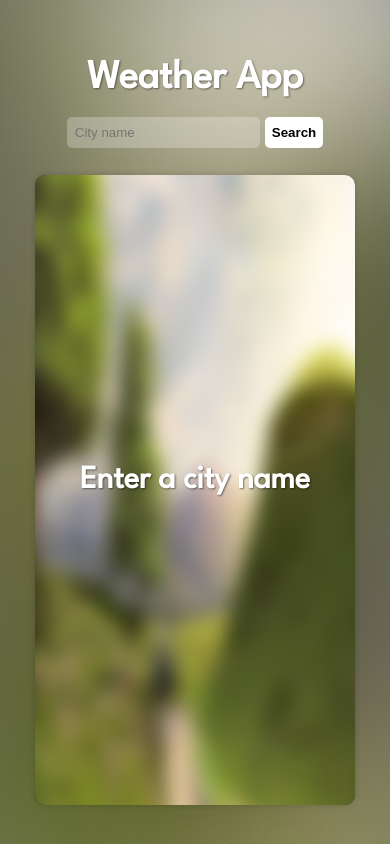
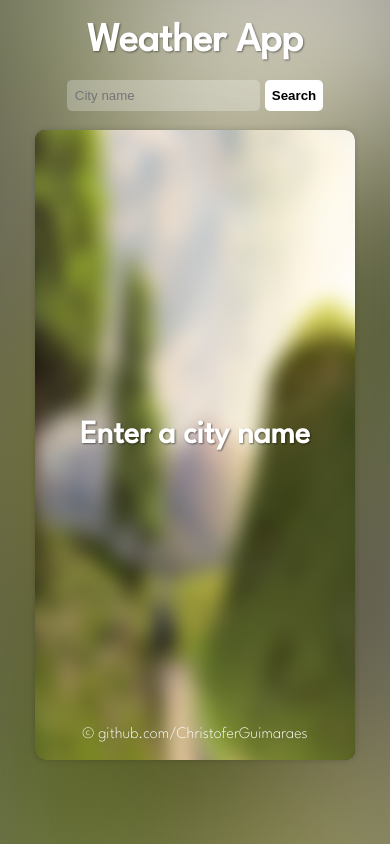
Before and after one commit to ChristoferGuimaraes/previsao-do-tempo, a React (Vite) app: page / in a window 390 px wide. Built offline with nearby package versions, Linux system fonts and the light colour scheme.

Commit message:
refactoring css

```diff
--- a/src/assets/styles/App.css
+++ b/src/assets/styles/App.css
@@ -48,7 +48,7 @@ footer {
 .title-input-btn-container {
   display: flex;
   justify-content: center;
-  margin-top: 123px;
+  margin-top: 20px;
   width: 100%;
   text-align: center;
 }
@@ -68,7 +68,6 @@ footer {
   left: 50%;
   text-align: center;
   border-radius: 10px;
-  margin-top: 50px;
   color: #fff;
   text-shadow: 1px 1px 2px rgba(0, 0, 0, 0.479);
   position: fixed;
@@ -76,7 +75,7 @@ footer {
   overflow: hidden;
   box-shadow: 0px 0px 6px rgba(0, 0, 0, 0.164);
   padding: 25px 0px;
-  margin-top: 175px;
+  margin-top: 73px;
   background-color: rgba(0, 0, 0, 0.568);
 }
 
@@ -115,6 +114,7 @@ footer {
   -o-filter: blur(100px);
   -ms-filter: blur(100px);
   top: -10%;
+  overflow-y: hidden;
 }
 
 .btn-input-container {
@@ -285,7 +285,7 @@ footer {
 }
 
 .loading-container {
-  margin-top: 85px;
+  margin-top: 75px;
 }
 
 .initial-and-error-msg {
@@ -299,13 +299,14 @@ footer {
 
 @media (max-width: 720px) {
   footer {
-    margin-top: 696px;
+    margin-top: 616px;
     z-index: 3;
   }
 
   .main-container {
     height: 580px;
     width: 320px;
+    margin-top: 130px;
   }
 
   .current-weather-description {
@@ -321,7 +322,7 @@ footer {
   .title-input-btn-container {
     display: block;
     text-align: center;
-    margin-top: 60px;
+    margin-top: 23px;
   }
 
   .title-app {
--- a/vite.config.ts
+++ b/vite.config.ts
@@ -1,14 +1,10 @@
 import { defineConfig } from 'vite'
 import react from '@vitejs/plugin-react'
-import { env } from 'process'
 
 // https://vitejs.dev/config/
 export default defineConfig({
   build: {
     minify: false
   },
-  server: {
-    port: Number(process.env.PORT) || 3030
-  },
   plugins: [react()]
 })
```
